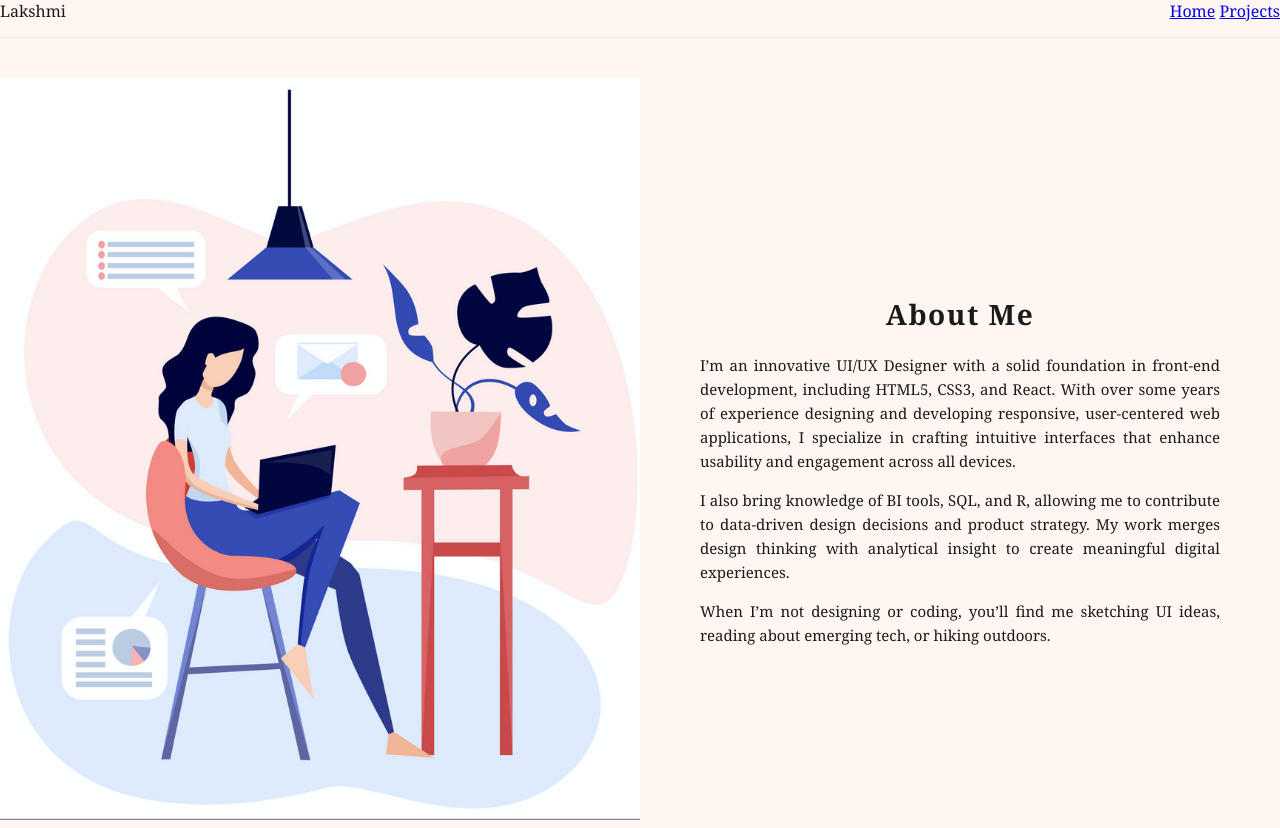
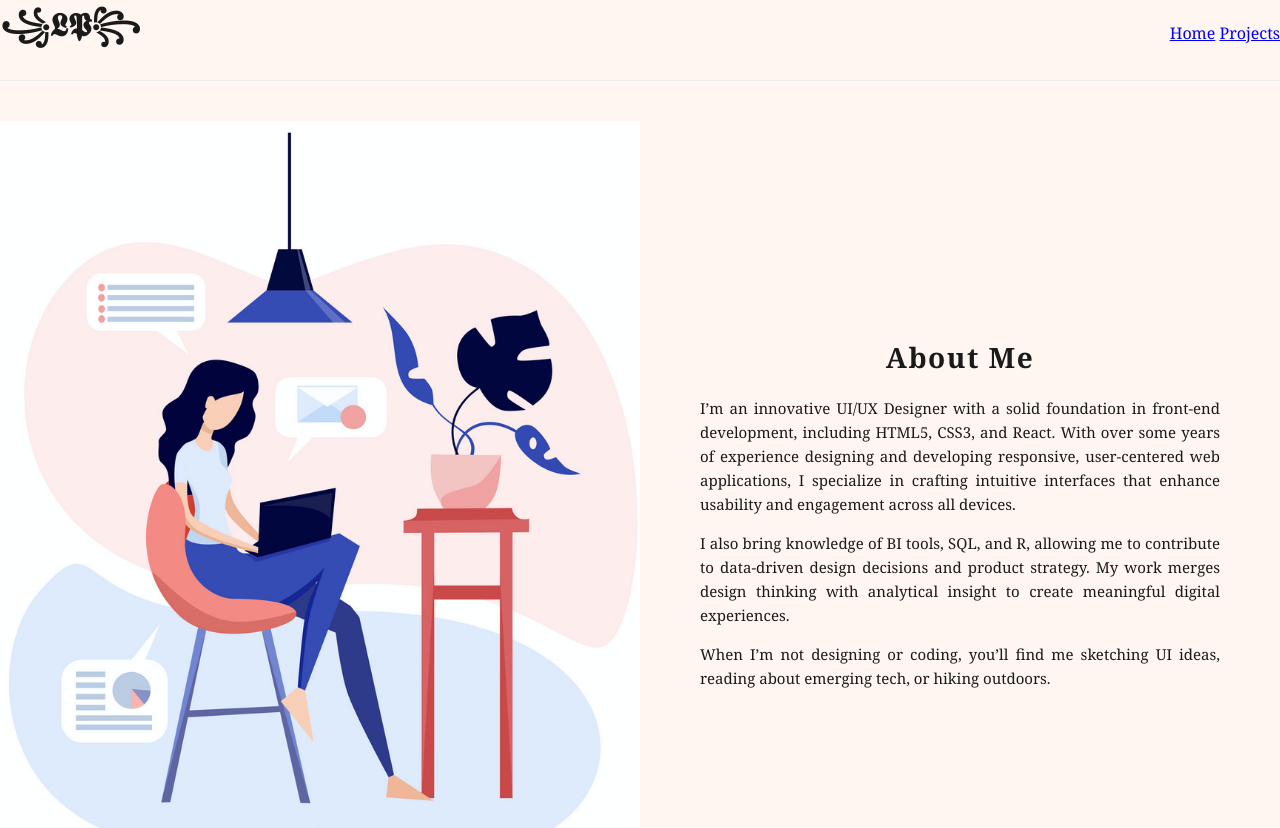
Before and after one commit to valluripalli27/About, a plain HTML site: page index.html in a window 1280 px wide. Shown: the top 828 px of the page. Drawn offline with Linux system fonts and the light colour scheme; a web font is replaced by a local one.

Commit message:
Update index.html

```diff
--- a/index.html
+++ b/index.html
@@ -189,7 +189,7 @@
 <body>
   <!-- Header -->
   <header>
-    <div class="logo">Lakshmi</div>
+     <div class="logo"> <h1>꧁𝕷𝕻꧂ </h1></div>
   <nav>
     <a href="https://lakshmi-site.netlify.app">Home</a>
     <a href="#projects">Projects</a>
```
